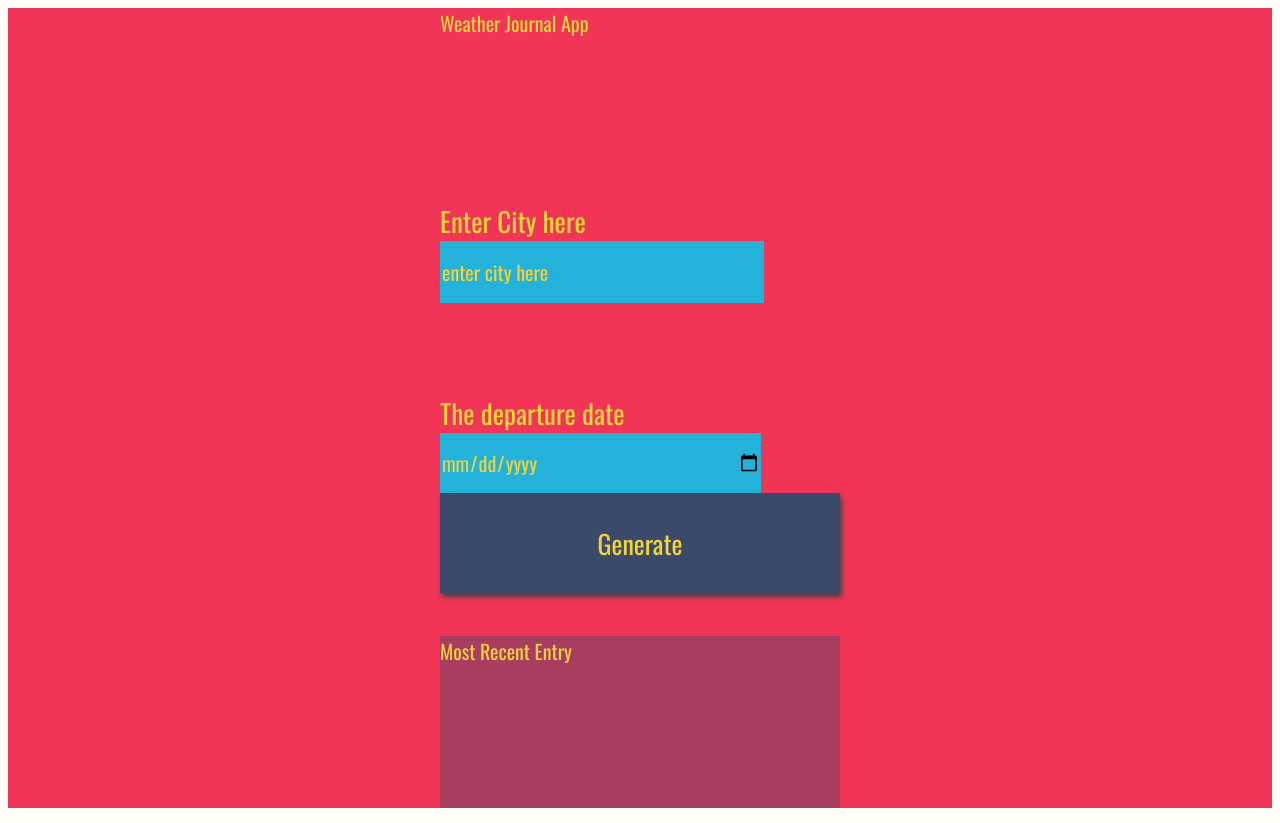
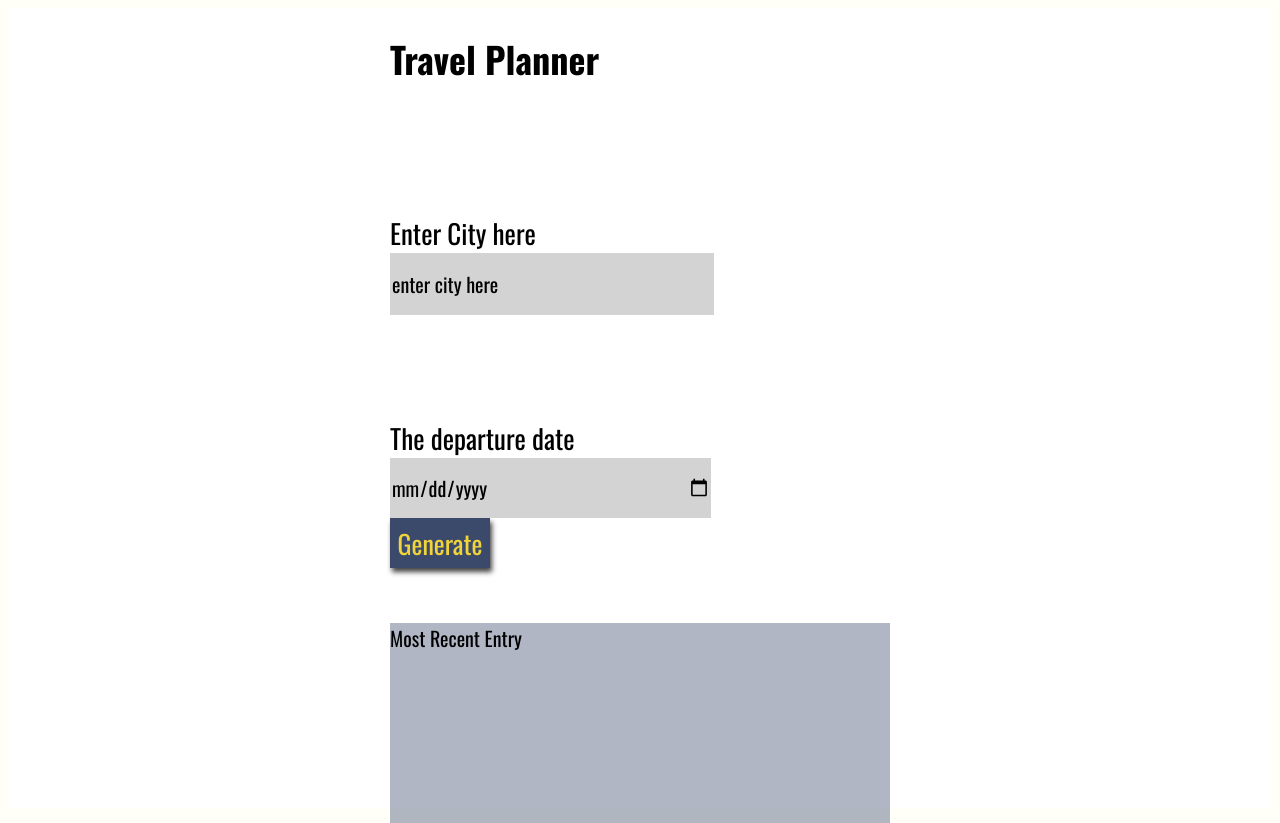
Before and after one commit to shinchri/travel-app, a website built with webpack: page src/client/views/index.html in a window 1280 px wide. Built offline with nearby package versions, Linux system fonts and the light colour scheme; a web font is replaced by a local one.

Commit message:
feat: Make style change

```diff
--- a/src/client/styles/style.scss
+++ b/src/client/styles/style.scss
@@ -6,61 +6,21 @@ body{
 #app{
     display: grid;
     grid-auto-rows: minmax(150px, auto);
-    /* grid-template-columns:  */
+    grid-template-columns:  500px;
     height:100vh;
-    background: #f23557;
-    color: #f0d43a;
+    background: white;
+    color: black;
     justify-content: center;
     grid-gap: 1em;
     font-size: 20px;
     font-family: 'Oswald', sans-serif;
 }
-
-.holder{
-
-}
-
 .entry{
     background: rgba(59, 74, 107, .4);
 }
 
-#entryHolder{
-
-}
-
-#latitude{
-
-}
-
-#longitude{
-
-}
-
-#country{
-
-}
-
-#departure {
-
-}
-
-#days_away {
-
-}
-
-#temp {
-
-}
-
-#description {
-
-}
-
-.headline {
-
-}
-.title{
-
+div.holder {
+    height: 200px;
 }
 
 /*  Basic Styling To Override Default For Basic HTML Elements */
@@ -70,19 +30,20 @@ label{
 }
 
 input{
-    display:block;
+    display:inline;
     height: 60px;
     width: 320px;
-    background:#22b2da;
-    color: #f0d43a;
+    background:lightgray;
+    color: black;
     font-size: 20px;
     font-family: 'Oswald', sans-serif;
     border: none;
 }
 
 button{
-    width: 400px;
-    height: 100px;
+    display: block;
+    width: 100px;
+    height: 50px;
     background: #3b4a6b;
     color: #f0d43a;
     font-size: 26px;
@@ -94,12 +55,7 @@ h1{
     font-size: 36px;
 }
 
-textarea{
-    background:#22b2da;
-    color: #f0d43a;
-    font-size: 20px;
-    font-family: 'Oswald', sans-serif;
-}
+
 /* Reset style for HTML element on active to have no border*/
 input:focus,
 select:focus,
@@ -109,19 +65,19 @@ button:focus {
 }
 /* Style for Placeholder Text*/
 ::placeholder { /* Firefox, Chrome, Opera */
-    color: #f0d43a;
+    color: black;
     font-family: 'Oswald', sans-serif;
 
 }
 
 :-ms-input-placeholder { /* Internet Explorer 10-11 */
-    color: #f0d43a;
+    color: black;
     font-family: 'Oswald', sans-serif;
 
 }
 
 ::-ms-input-placeholder { /* Microsoft Edge */
-    color: #f0d43a;
+    color: black;
     font-family: 'Oswald', sans-serif;
 
 }
--- a/src/client/views/index.html
+++ b/src/client/views/index.html
@@ -8,7 +8,7 @@
     <body>
         <div id = "app">
             <div class ="holder headline">
-                Weather Journal App
+                <h1>Travel Planner</h1>
             </div>
             <div class ="holder city">
                 <label for="city">Enter City here</label>
@@ -16,7 +16,6 @@
             </div>
             <div class ="holder feel">
                 <label for="departure-date">The departure date</label>
-                <!-- <textarea class= "myInput" id="feelings" placeholder="Enter your feelings here" rows="9" cols="50"></textarea> -->
                 <input type="date" id="departure-date" required pattern="\d{4}-\d{2}-\d{2}" placeholder="yyyy-mm-dd"/>
                 <button id="generate" type = "submit" onclick="return Client.handleClick()"> Generate </button>
             </div>
```
